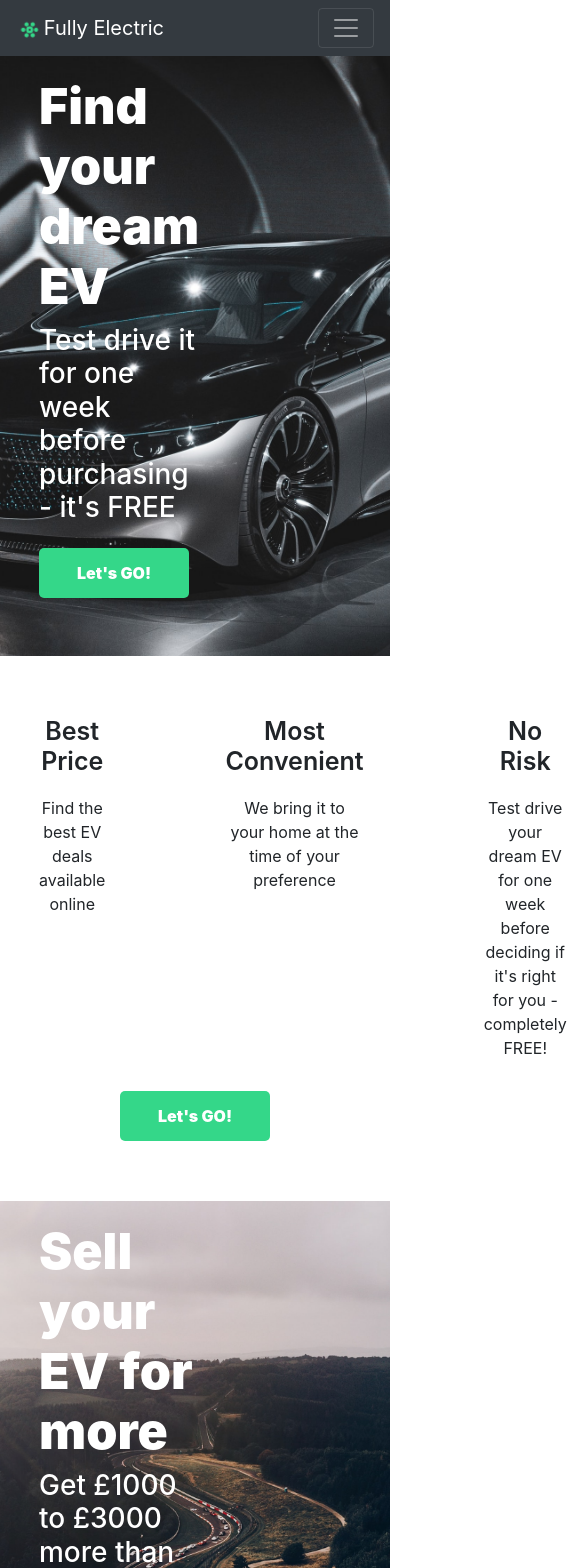
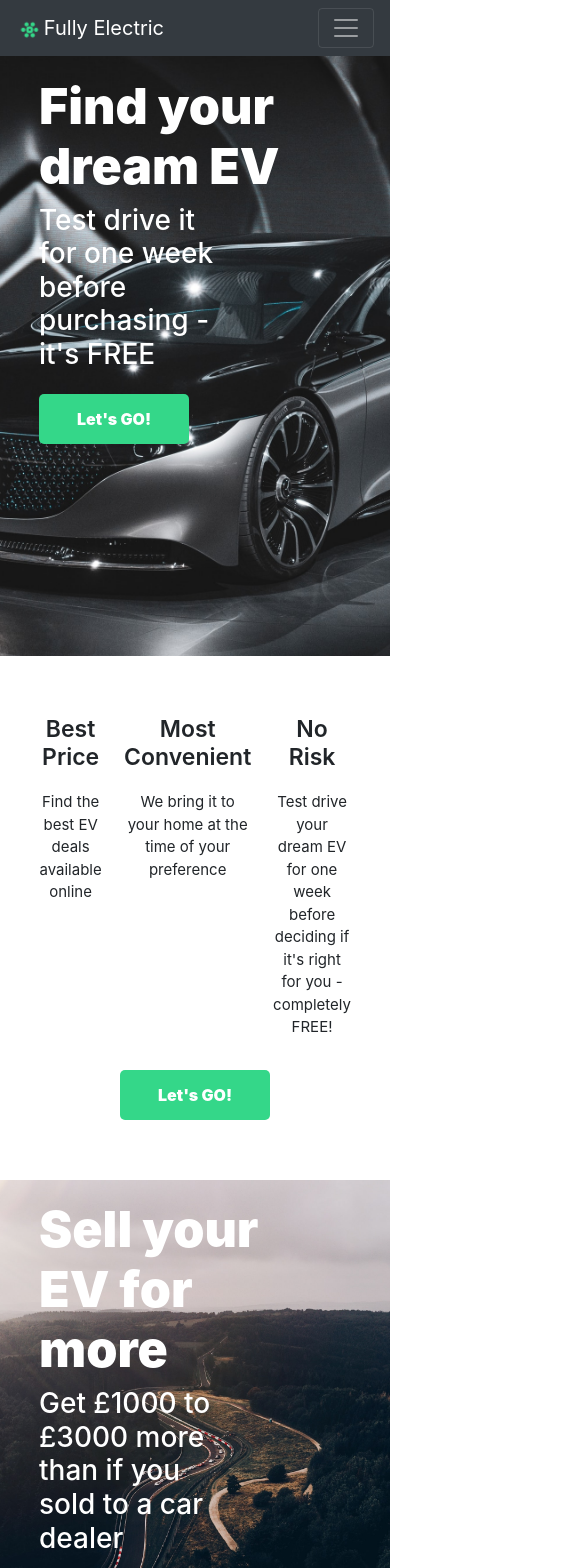
Before and after one commit to goncalog/fully-electric, a React (Create React App) app in the folder fully-electric-frontend/: page / in a window 390 px wide. Shown: the top 1568 px of the page, 567 px wide, since content can reach past the window. Built offline with nearby package versions, Linux system fonts and the light colour scheme.

Commit message:
Add responsive layout below 1250px to Home React component

```diff
--- a/fully-electric-frontend/src/css/Home.css
+++ b/fully-electric-frontend/src/css/Home.css
@@ -18,7 +18,7 @@
 }
 
 .secondary-headline {
-    padding-right: 10%;
+    padding-right: 15%;
 }
 
 .benefits-container {
@@ -40,11 +40,10 @@
 }
 
 .seller-container {
-    padding: 5% 45% 5% 10%;
+    padding: 5% 40% 5% 10%;
     background-size: cover;
     background-repeat: no-repeat;
     background-position: center center;
-    background-color: rgb(41, 41, 41);
     color: white;
 }
 
@@ -61,3 +60,30 @@
 .callToActionButton:hover {
     background-color: rgb(25, 180, 105);
 }
+
+/* Responsive layout - when the screen is less than 1250px wide */
+@media screen and (max-width: 1250px) {
+    .headline-container {
+        padding: 5% 25% 0 10%;
+    }
+
+    .secondary-headline {
+        padding-right: 25%;
+    }
+
+    .benefits {
+        column-gap: 7%;
+    }
+
+    .benefit-title {
+        font-size: 23px;
+    }
+
+    .benefit-text {
+        font-size: 15px;
+    }
+
+    .seller-container {
+        padding: 5% 27% 5% 10%;
+    }
+}
```
